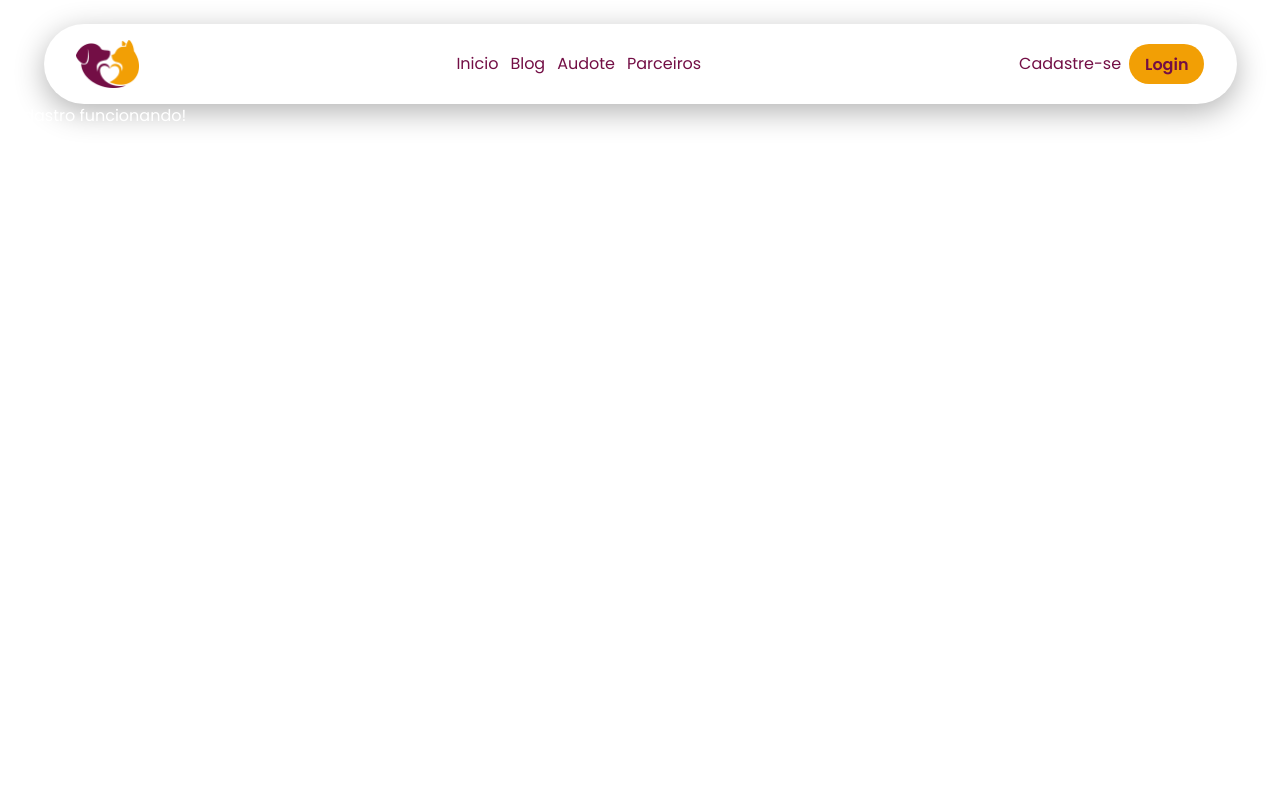
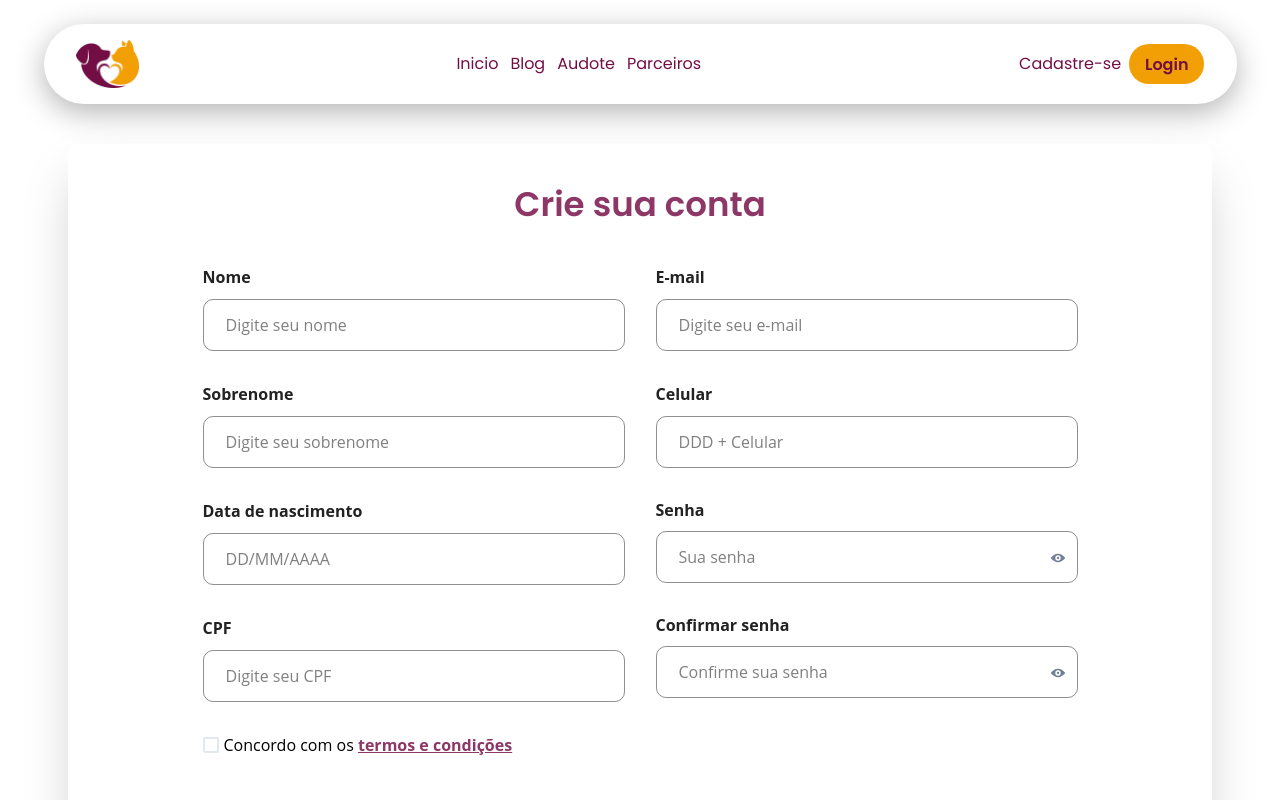
Before and after one commit to DevFlowBot/front-end-aumagemea, a Next.js app: page /cadastro in a window 1280 px wide. Shown: the top 800 px of the page. Built offline with nearby package versions, Linux system fonts and the light colour scheme.

Commit message:
Componente Cadastro

```diff
--- a/src/app/cadastro/page.jsx
+++ b/src/app/cadastro/page.jsx
@@ -1,3 +1,216 @@
-export default function HomePage() {
-  return <div>Cadastro funcionando!</div>;
+"use client";
+
+import {
+  Box,
+  Flex,
+  Input,
+  Text,
+  Button,
+  Checkbox,
+  IconButton,
+  InputGroup,
+  InputRightElement,
+  Heading,
+  Link,
+} from "@chakra-ui/react";
+import { ViewIcon, ViewOffIcon } from "@chakra-ui/icons";
+import { useState } from "react";
+
+function StyledInput(props) {
+  return (
+    <Input
+      h="52px"
+      border="1px solid rgba(34, 34, 34, 0.5)"
+      borderRadius="10px"
+      fontFamily="Open Sans"
+      fontSize="16px"
+      color="rgba(0, 0, 0, 0.8)"
+      px="22px"
+      _placeholder={{ color: "rgba(0, 0, 0, 0.5)" }}
+      focusBorderColor="#8D3767"
+      {...props}
+    />
+  );
 }
+
+export default function CadastroForm() {
+  const [showPassword, setShowPassword] = useState(false);
+  const [showConfirmPassword, setShowConfirmPassword] = useState(false);
+
+  return (
+    <Box
+      minH="90vh"
+      display="flex"
+      flexDirection="column"
+      alignItems="center"
+      justifyContent="center"
+      px={3}
+    >
+      {/* CARD */}
+      <Box
+        w="1144px"
+        maxW="95vw"
+        borderRadius="lg"
+        boxShadow="2xl"
+        p="40px"
+        mx="auto"
+        mt="40px"
+        mb="30px"
+      >
+        <Heading
+          textAlign="center"
+          fontFamily="Poppins"
+          fontSize="34px"
+          color="#8D3767"
+          fontWeight="bold"
+          mb="40px"
+        >
+          Crie sua conta
+        </Heading>
+
+        <Flex justify="center" align="flex-start" gap="31px" mb="50px">
+          {/* Coluna Esquerda */}
+          <Flex direction="column" gap="31px" w="422px">
+            <FormField label="Nome" placeholder="Digite seu nome" />
+            <FormField label="Sobrenome" placeholder="Digite seu sobrenome" />
+            <FormField label="Data de nascimento" placeholder="DD/MM/AAAA" />
+            <FormField label="CPF" placeholder="Digite seu CPF" />
+
+            <Flex align="center" gap="5px" wrap="wrap">
+              <Checkbox
+                sx={{
+                  "& .chakra-checkbox__control": {
+                    _checked: { bg: "#8D3767", borderColor: "#8D3767" },
+                    _hover: { borderColor: "#8D3767", bg: "#8D3767" },
+                    _focus: {
+                      boxShadow: "0 0 0 2px rgba(141,55,103,0.4)",
+                    },
+                  },
+                }}
+              />
+              <Text fontSize="16px" color="#000" fontFamily="Open Sans">
+                Concordo com os{" "}
+                <Link
+                  href="#"
+                  color="#8D3767"
+                  textDecoration="underline"
+                  fontWeight="700"
+                  _hover={{ textDecoration: "none", color: "#702c52" }}
+                >
+                  termos e condições
+                </Link>
+              </Text>
+            </Flex>
+          </Flex>
+
+          {/* Coluna Direita */}
+          <Flex direction="column" gap="31px" w="422px">
+            <FormField label="E-mail" placeholder="Digite seu e-mail" />
+            <FormField label="Celular" placeholder="DDD + Celular" />
+
+            {/* Senha */}
+            <Box>
+              <Text
+                fontFamily="Open Sans"
+                fontWeight="700"
+                fontSize="16px"
+                mb="10px"
+                color="#222"
+                lineHeight="22px"
+              >
+                Senha
+              </Text>
+              <InputGroup>
+                <StyledInput
+                  type={showPassword ? "text" : "password"}
+                  placeholder="Sua senha"
+                />
+                <InputRightElement height="100%">
+                  <IconButton
+                    size="sm"
+                    aria-label="Mostrar senha"
+                    icon={showPassword ? <ViewOffIcon /> : <ViewIcon />}
+                    onClick={() => setShowPassword(!showPassword)}
+                    variant="unstyled"
+                    color="gray.500"
+                  />
+                </InputRightElement>
+              </InputGroup>
+            </Box>
+
+            {/* Confirmar senha */}
+            <Box>
+              <Text
+                fontFamily="Open Sans"
+                fontWeight="700"
+                fontSize="16px"
+                mb="10px"
+                color="#222"
+                lineHeight="22px"
+              >
+                Confirmar senha
+              </Text>
+              <InputGroup>
+                <StyledInput
+                  type={showConfirmPassword ? "text" : "password"}
+                  placeholder="Confirme sua senha"
+                />
+                <InputRightElement height="100%">
+                  <IconButton
+                    size="sm"
+                    aria-label="Mostrar senha"
+                    icon={showConfirmPassword ? <ViewOffIcon /> : <ViewIcon />}
+                    onClick={() => setShowConfirmPassword(!showConfirmPassword)}
+                    variant="unstyled"
+                    color="gray.500"
+                  />
+                </InputRightElement>
+              </InputGroup>
+            </Box>
+          </Flex>
+        </Flex>
+
+        {/* Botão Cadastrar */}
+        <Flex justify="center">
+          <Button
+            w="422px"
+            h="54px"
+            bg="#8D3767"
+            color="#fff"
+            borderRadius="10px"
+            fontFamily="Poppins"
+            fontWeight="600"
+            textTransform="uppercase"
+            _hover={{ bg: "#BF3990" }}
+          >
+            Cadastrar
+          </Button>
+        </Flex>
+      </Box>
+
+      {/* FOOTER */}
+      <Box mt={1}>
+        <Text fontSize="sm" color="#222222" textAlign="center">
+          © 2025 AumaGêmea. Todos os direitos reservados.
+        </Text>
+      </Box>
+    </Box>
+  );
+}
+
+function FormField({ label, placeholder }) {
+  return (
+    <Box>
+      <Text
+        fontFamily="Open Sans"
+        fontWeight="700"
+        fontSize="16px"
+        mb="10px"
+        color="#222"
+      >
+        {label}
+      </Text>
+      <StyledInput placeholder={placeholder} />
+    </Box>
+  );
+}
```
